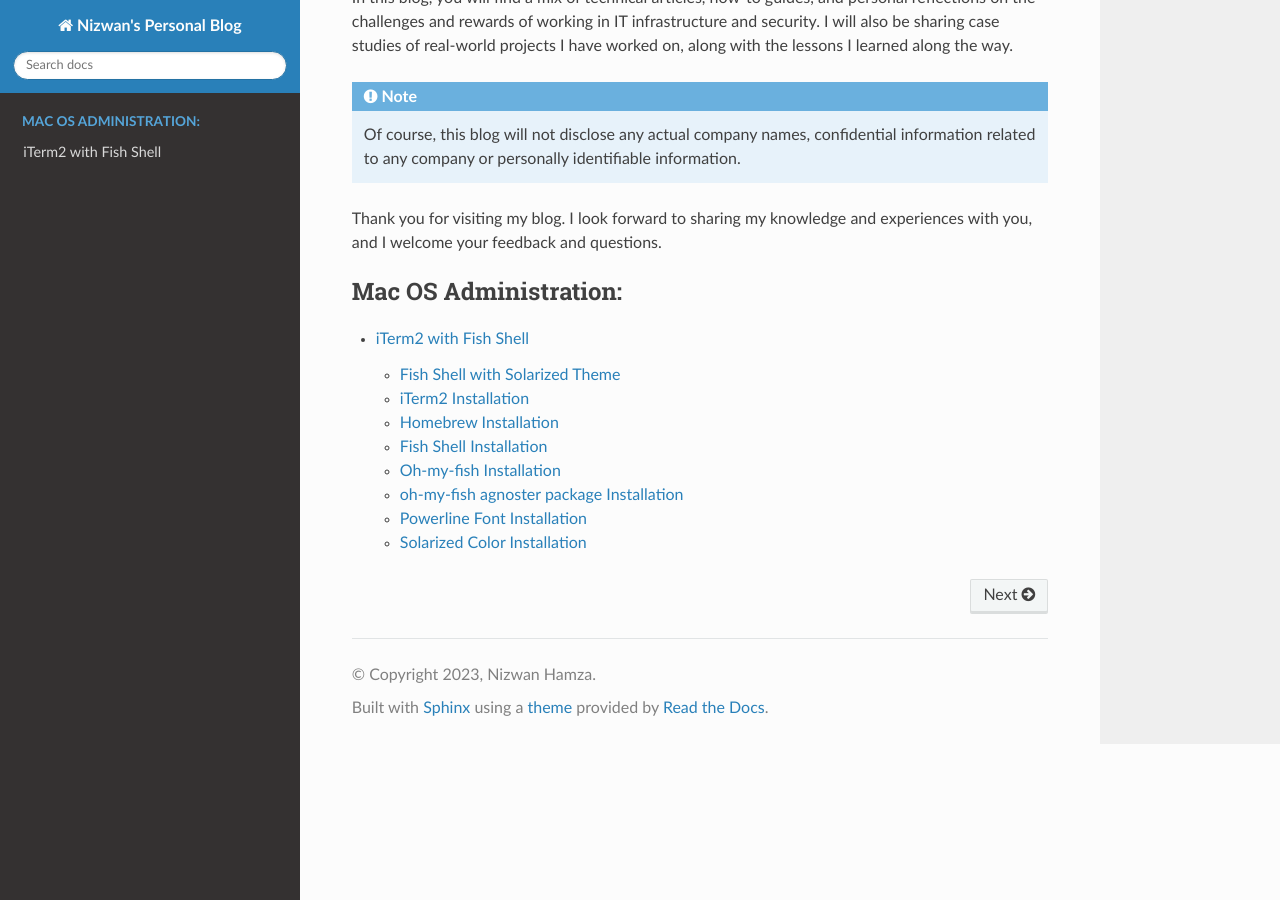
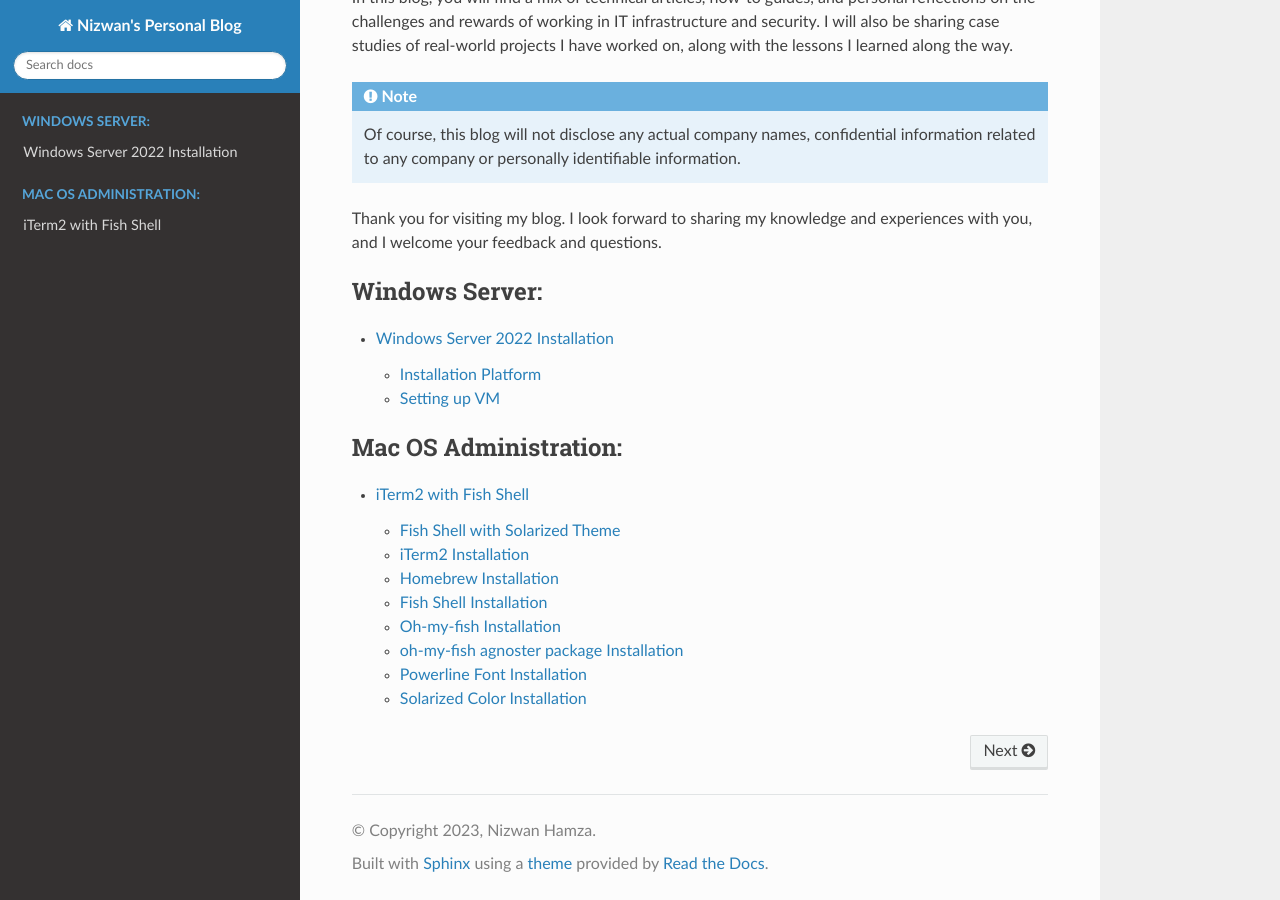
Before and after one commit to nizwanhamza/blog.nizwan.com, a Sphinx documentation site: the page built from docs/source/index.rst, in a window 1280 px wide and 900 px high, scrolled down 1206 px. Built offline with Sphinx 7.4.7 and the Read the Docs theme 2.0.0, drawn with Linux system fonts in a browser that asks for light colours; some of the changed lines change nothing that is shown.

Commit message:
WinSrv2022 Installation 1

```diff
--- a/docs/source/index.rst
+++ b/docs/source/index.rst
@@ -47,6 +47,12 @@
 
 .. toctree::
    :maxdepth: 2
+   :caption: Windows Server:
+
+   winsrv/srv2022installation
+
+.. toctree::
+   :maxdepth: 2
    :caption: Mac OS Administration:
 
    macos/iterm2
--- /dev/null
+++ b/docs/source/winsrv/srv2022installation.rst
@@ -0,0 +1,33 @@
+Windows Server 2022 Installation
+================================
+
+Windows Server is an operating system created by Microsoft for use as a server for businesses and other organizations. It provides a platform for centralized management and administration of applications, data storage, and other services. It is available in various editions and has features like Active Directory, Remote Desktop Services, and Hyper-V virtualization, among others. Windows Server is designed to be highly scalable, secure, and reliable, making it an ideal choice for many organizations.
+
+.. image:: ./../image/winsrv/srv2022installation/ws2022.jpg
+
+Windows Server 2022 is the latest version of the Windows Server operating system developed by Microsoft. It was released in October 2021 and comes with several new features and improvements over previous versions. Some of the new features in Windows Server 2022 include:
+
+* Improved Hybrid Capabilities: Windows Server 2022 provides better integration with Microsoft's Azure cloud services, making it easier to deploy and manage hybrid environments.
+* Enhanced Security: The new version of Windows Server includes improved security features, such as support for hardware-based security and enhanced encryption capabilities.
+* Increased Scalability: Windows Server 2022 has been designed to support larger environments and more demanding workloads, with improved performance and increased capacity for storage and networking.
+* Improved Management: The new version includes updated management tools and a streamlined setup process, making it easier for administrators to manage and maintain the server.
+
+Windows Server 2022 is available in several editions, including Standard, Datacenter, and Essentials, each with different features and capabilities to meet the needs of different types of organizations.
+
+Installation Platform
+---------------------
+
+Windows Server 2022 can be installed on a physical server or as a virtual machine on a hypervisor platform. The installation process involves several steps, including:
+
+This document is written with below conditions.
+
+* Installation media of Windows Server 2022 has been downloaded in .ISO format from `Microsoft Evaluation center <https://www.microsoft.com/en-us/evalcenter/evaluate-windows-server-2022>`_.
+* VMware esxi platform is used in this example
+* Upload the .ISO file to the VMware datastore
+* Windows Server 2022 Datacenter edition with graphical interface is used in this example
+* This is a fresh OS installation. Not an upgrade
+
+Setting up VM
+-------------
+
+Setting up a virtual machine (VM) for Windows Server 2022 in VMware ESXi involves the following steps:
```
Also changed, not shown: docs/source/image/winsrv/srv2022installation/ws2022.jpg (added), 13 other files.
